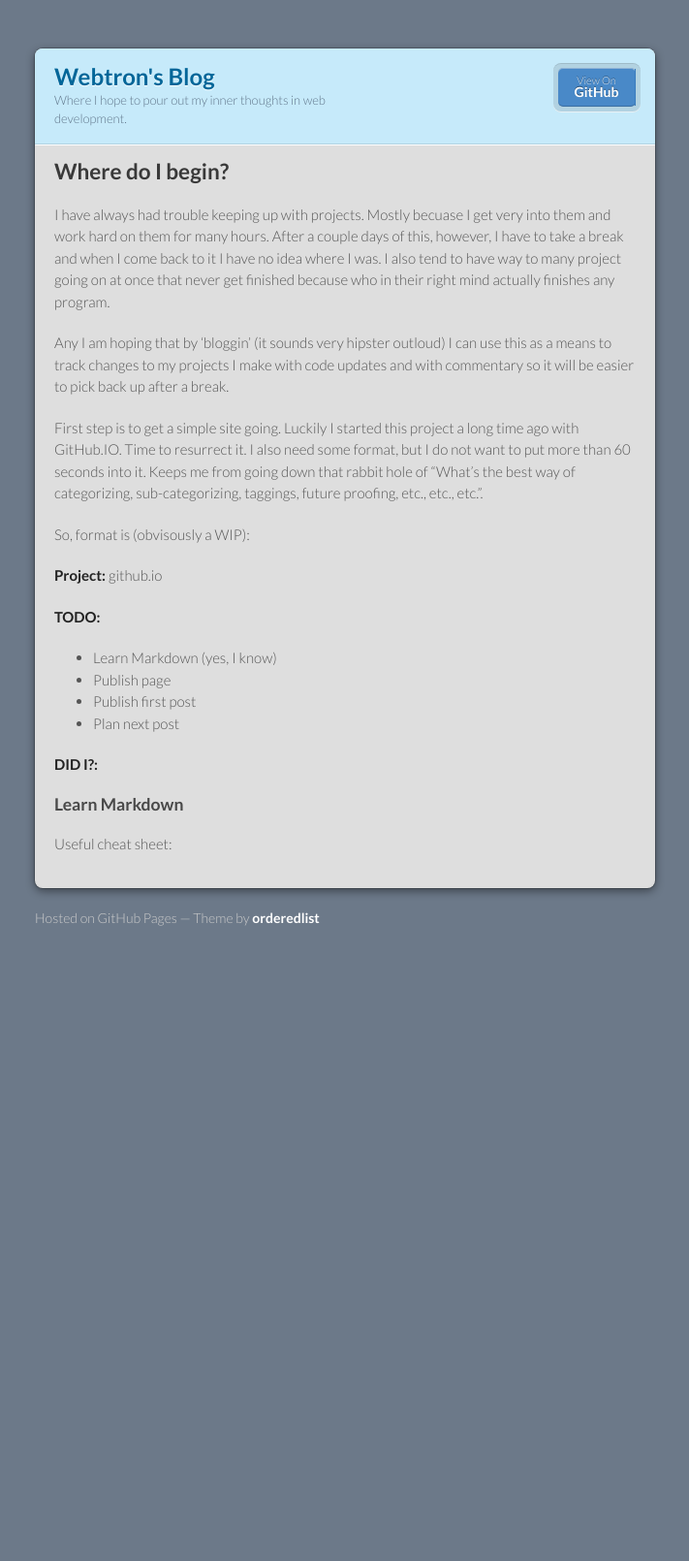
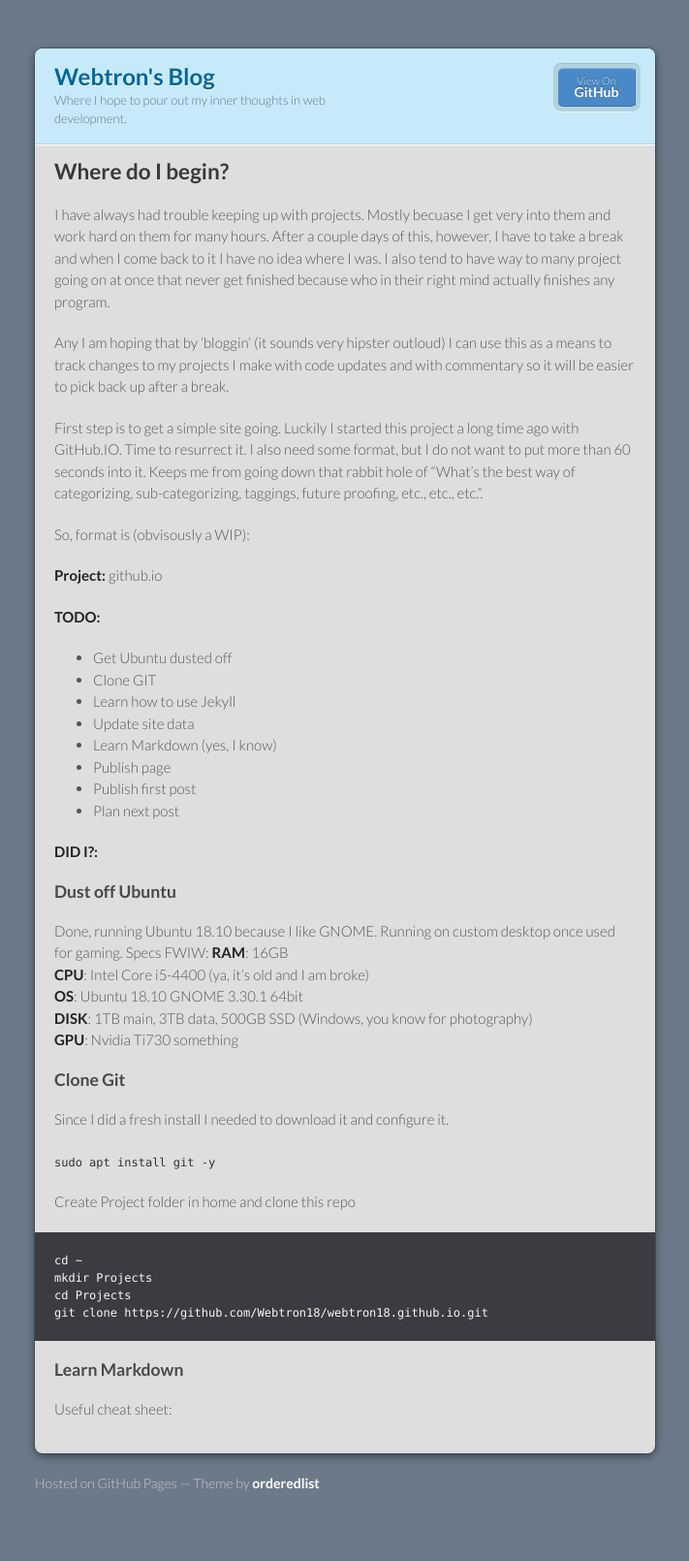
Before and after one commit to Lord0fBytes/lord0fbytes.github.io, a Jekyll site: the page built from _posts/2019-02-19-lets-start-this.md, in a window 1280 px wide. Shown: the whole page at 97% size, without its empty margins (284-995 px from the left). Built offline with Jekyll 4.4.1, drawn with Linux system fonts in a browser that asks for light colours; our own code applies the rules of GitHub Pages for plain Markdown files; before the commit the page ends 1027 px from its top, so only the background shows below that.

Commit message:
added two more TODOs

````diff
--- a/_posts/2019-02-19-lets-start-this.md
+++ b/_posts/2019-02-19-lets-start-this.md
@@ -19,6 +19,10 @@ So, format is (obvisously a WIP):
 
 **TODO:**
 
+  - Get Ubuntu dusted off
+  - Clone GIT
+  - Learn how to use Jekyll
+  - Update site data
   - Learn Markdown (yes, I know)
   - Publish page
   - Publish first post
@@ -26,6 +30,31 @@ So, format is (obvisously a WIP):
 
 **DID I?:**
 
+### Dust off Ubuntu
+Done, running Ubuntu 18.10 because I like GNOME.
+Running on custom desktop once used for gaming.
+Specs FWIW:
+**RAM**: 16GB <br>
+**CPU**: Intel Core i5-4400 (ya, it's old and I am broke)<br>
+**OS**: Ubuntu 18.10 GNOME 3.30.1 64bit<br>
+**DISK**: 1TB main, 3TB data, 500GB SSD (Windows, you know for photography)<br>
+**GPU**: Nvidia Ti730 something<br>
+
+### Clone Git
+Since I did a fresh install I needed to download it and configure it.
+
+```sudo apt install git -y```
+
+Create Project folder in home and clone this repo
+
+```
+cd ~
+mkdir Projects
+cd Projects
+git clone https://github.com/Webtron18/webtron18.github.io.git
+```
+
+
 ### Learn Markdown
 
 Useful cheat sheet:
````
